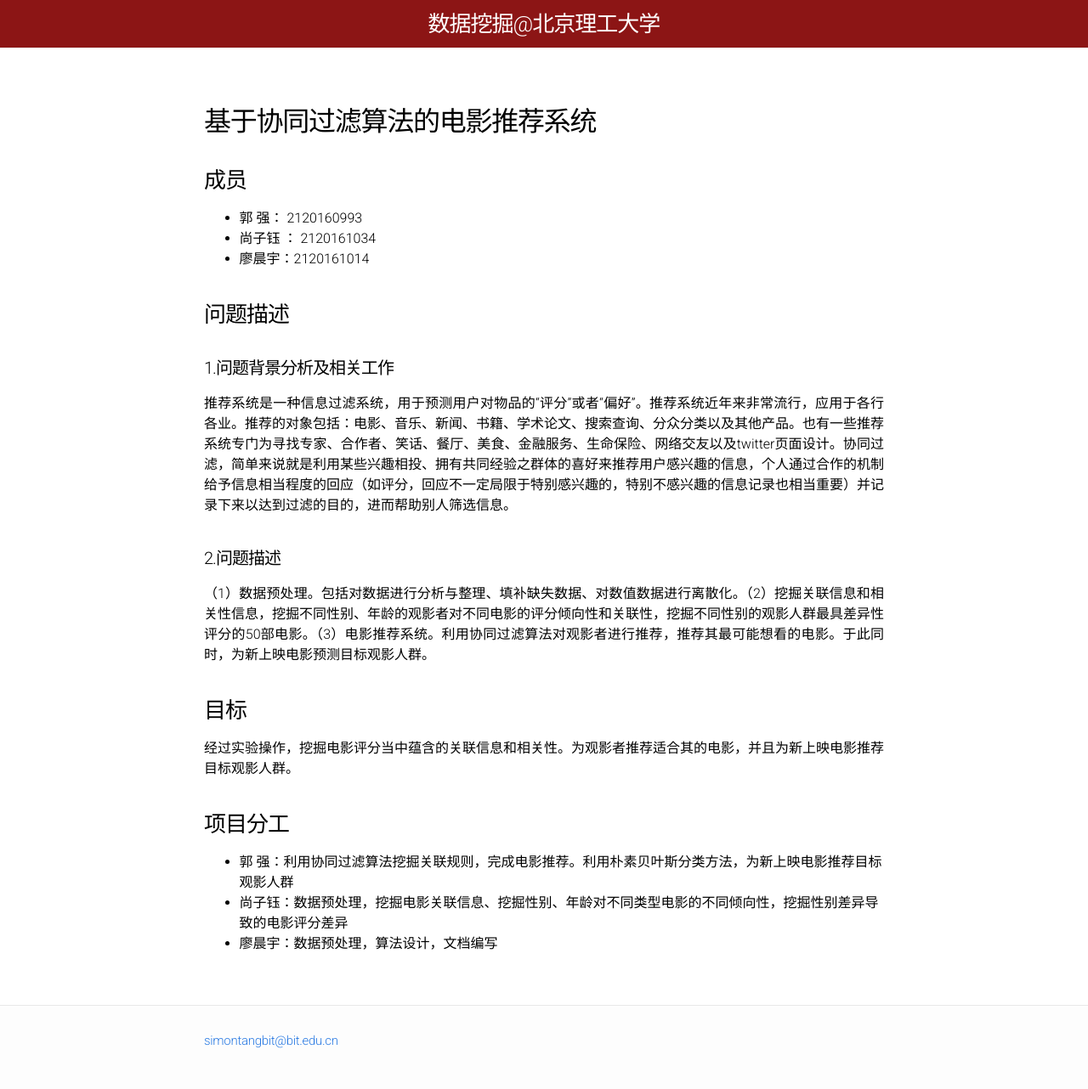
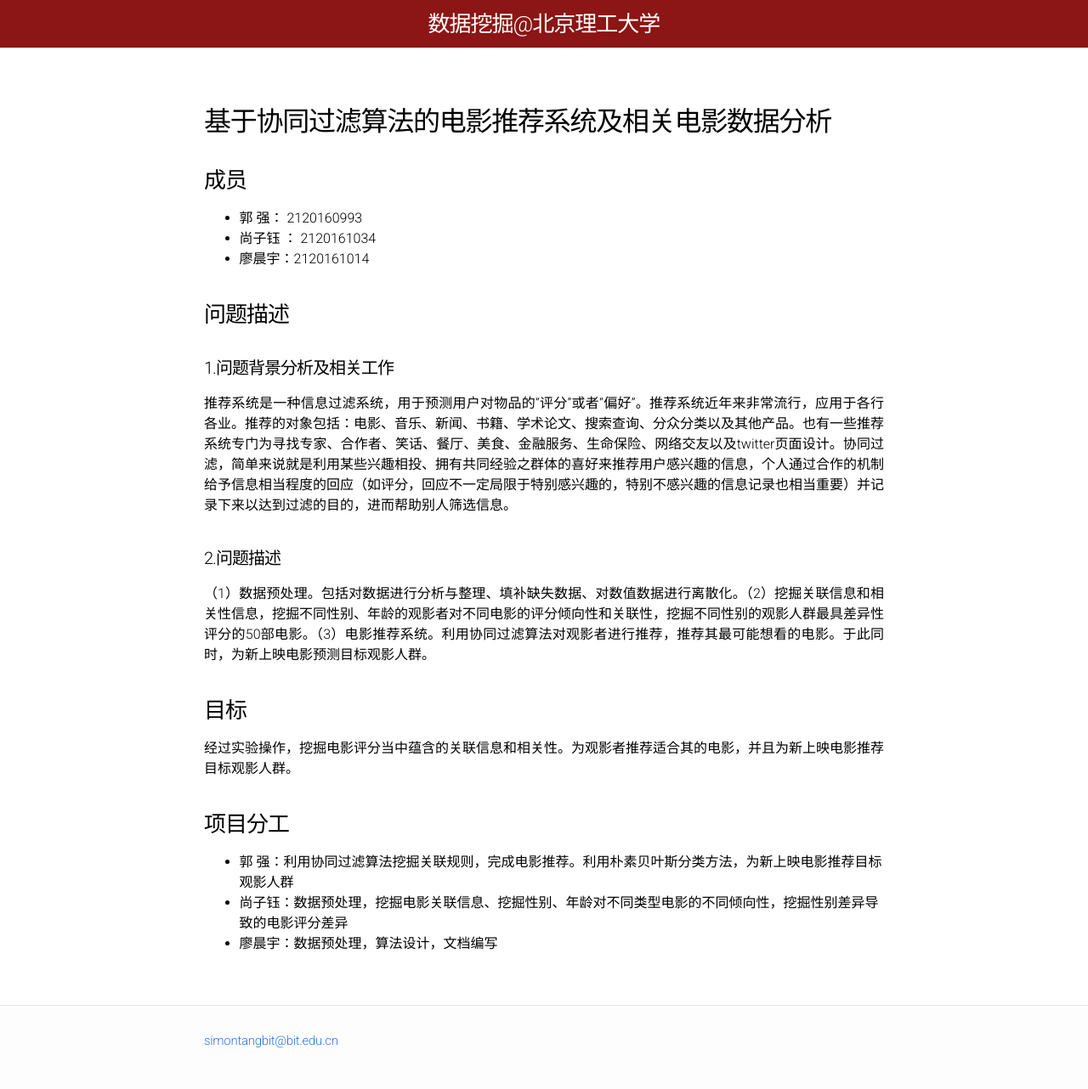
Before and after one commit to BITDM/bitdm.github.io, a Jekyll site: the page built from 2017/projects/P12/proposal.md, in a window 1280 px wide. Shown: the whole page at 85% size. Built offline with Jekyll 4.4.1, drawn with Linux system fonts in a browser that asks for light colours; our own code applies the rules of GitHub Pages for plain Markdown files.

Commit message:
Update proposal.md

```diff
--- a/2017/projects/P12/proposal.md
+++ b/2017/projects/P12/proposal.md
@@ -1,4 +1,4 @@
-## 基于协同过滤算法的电影推荐系统
+## 基于协同过滤算法的电影推荐系统及相关电影数据分析
 ### 成员
 - 郭    强： 2120160993
 - 尚子钰 ： 2120161034
```
